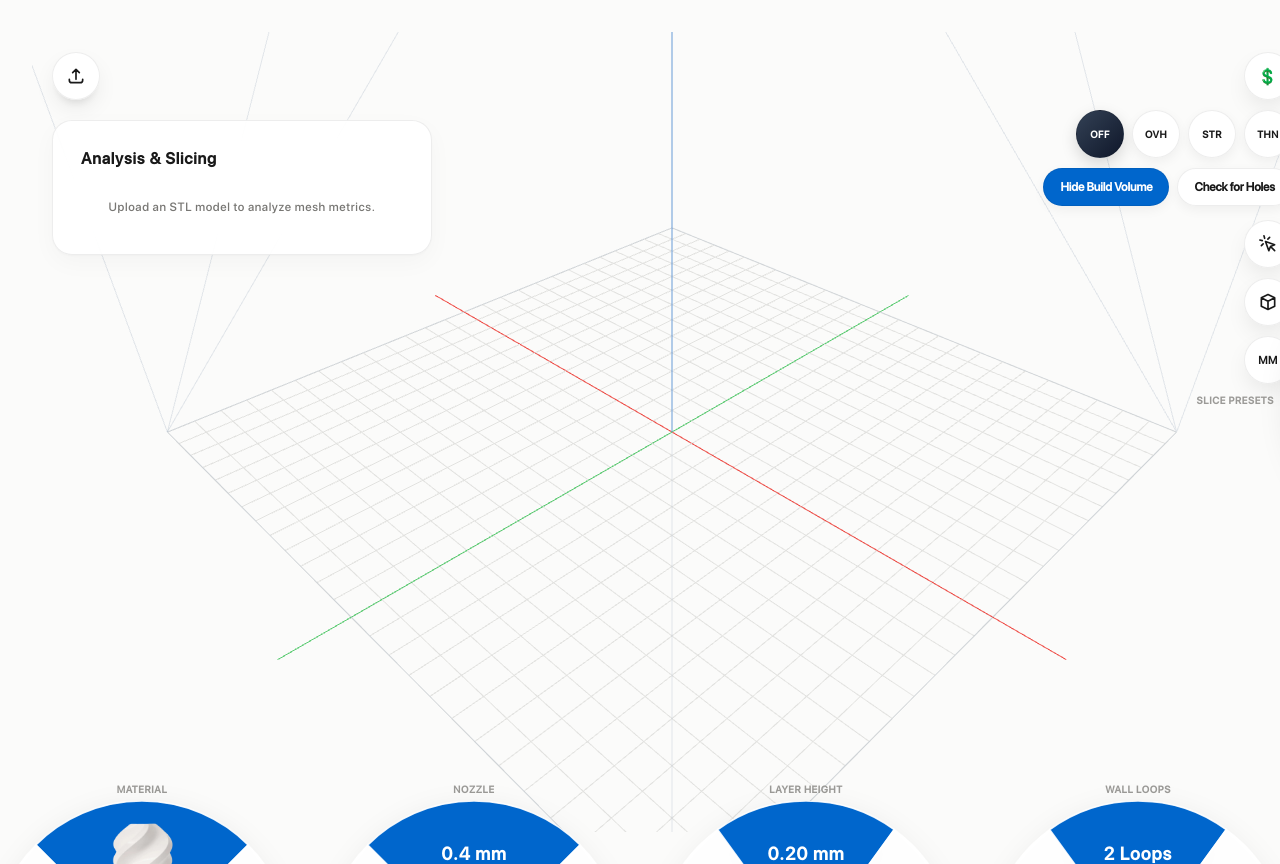
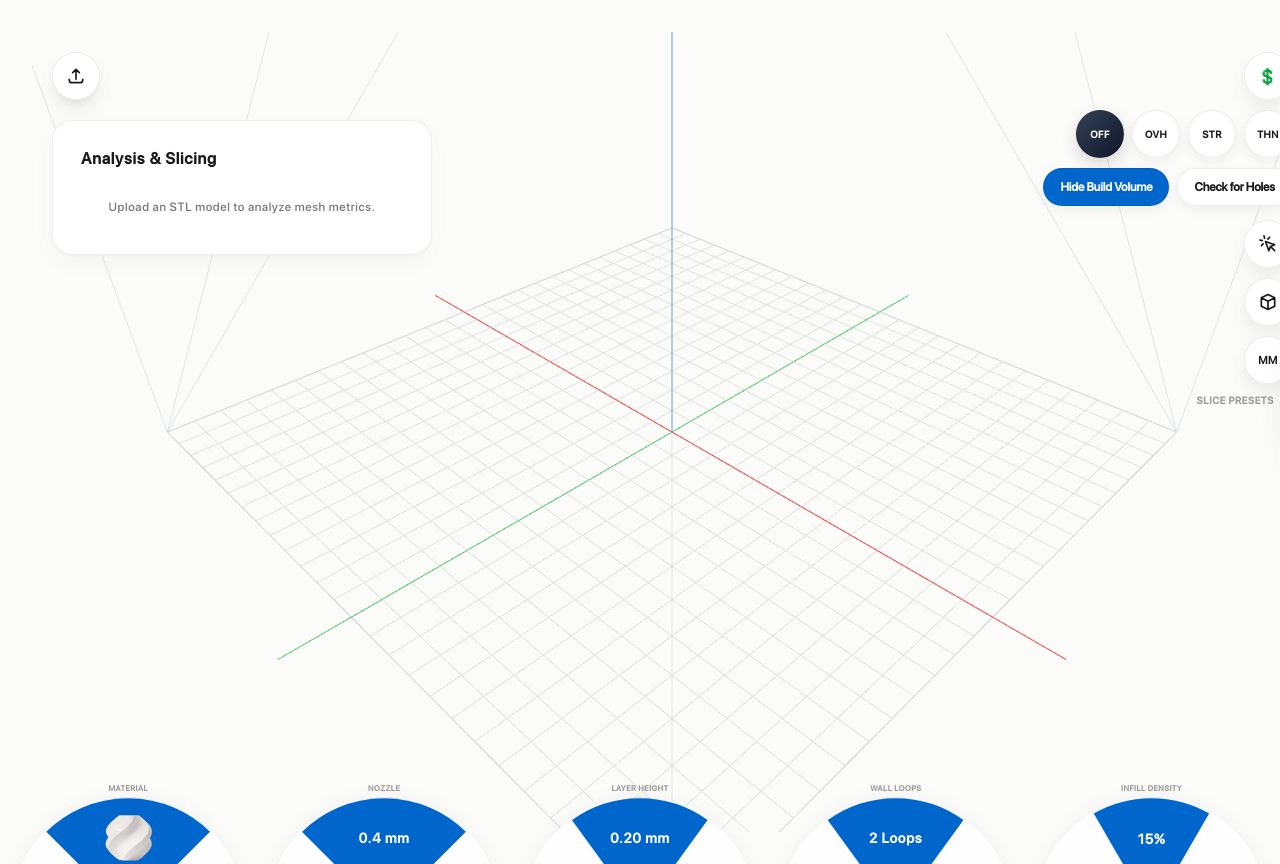
Before and after one commit to stinkyshreyas-jpg/PrintWise, a React (Vite) app in the folder frontend/: page / in a window 1280 px wide. Shown: the top 864 px of the page. Built offline with nearby package versions, Linux system fonts and the light colour scheme.

Commit message:
UI Refinements

```diff
--- a/frontend/src/App.tsx
+++ b/frontend/src/App.tsx
@@ -393,12 +393,14 @@ interface BottomWheelPanelProps {
   layerOptions: { label: string; value: number }[];
   wallIdx: number;
   infillIdx: number;
+  infillPatternIdx: number;
   onPrinterChange: (idx: number) => void;
   onMaterialChange: (idx: number) => void;
   onNozzleChange: (idx: number) => void;
   onLayerChange: (idx: number) => void;
   onWallChange: (idx: number) => void;
   onInfillChange: (idx: number) => void;
+  onInfillPatternChange: (idx: number) => void;
 }
 
 export function BottomWheelPanel({
@@ -409,36 +411,70 @@ export function BottomWheelPanel({
   layerOptions,
   wallIdx,
   infillIdx,
+  infillPatternIdx,
   onPrinterChange,
   onMaterialChange,
   onNozzleChange,
   onLayerChange,
   onWallChange,
   onInfillChange,
+  onInfillPatternChange,
 }: BottomWheelPanelProps) {
   return (
-    <div
-      style={{
-        position: "fixed",
-        bottom: 1,
-        left: "50%",
-        transform: "translateX(-50%)",
-        display: "flex",
-        flexDirection: "row",
-        alignItems: "flex-end",
-        gap: "16px",
-        zIndex: 50,
-        padding: 0,
-        margin: 0,
-      }}
-    >
+    <>
+      <style>{`
+        .bottom-wheel-container {
+          position: fixed;
+          bottom: 4px;
+          left: 50%;
+          transform: translateX(-50%);
+          display: flex;
+          flex-direction: row;
+          align-items: flex-end;
+          justify-content: center;
+          gap: clamp(4px, 1vw, 12px);
+          max-width: 98vw;
+          z-index: 50;
+          padding: 0 8px;
+          margin: 0;
+          transition: transform 0.2s ease, gap 0.2s ease;
+        }
+
+        /* Responsive scaling for standard 1366px & 1440px laptops */
+        @media (max-width: 1440px) {
+          .bottom-wheel-container {
+            transform: translateX(-50%) scale(0.88);
+            transform-origin: bottom center;
+          }
+        }
+
+        /* Responsive scaling for 1280px and smaller laptops */
+        @media (max-width: 1280px) {
+          .bottom-wheel-container {
+            transform: translateX(-50%) scale(0.78);
+            transform-origin: bottom center;
+          }
+        }
+
+        /* Compact fallback for smaller screens */
+        @media (max-width: 1024px) {
+          .bottom-wheel-container {
+            transform: translateX(-50%) scale(0.68);
+            transform-origin: bottom center;
+          }
+        }
+      `}</style>
+
+      <div className="bottom-wheel-container">
         <RadialWheel title="Printer" options={PRINTER_OPTIONS} selectedIndex={printerIdx} onChange={onPrinterChange} iconSize={64} autoHide={true} />
         <RadialWheel title="Material" options={MATERIAL_OPTIONS} selectedIndex={materialIdx} onChange={onMaterialChange} iconSize={64} autoHide={true} />
         <RadialWheel title="Nozzle" options={NOZZLE_OPTIONS} selectedIndex={nozzleIdx} onChange={onNozzleChange} autoHide={true} />
         <RadialWheel title="Layer Height" options={layerOptions} selectedIndex={layerIdx < layerOptions.length ? layerIdx : 0} onChange={onLayerChange} autoHide={true} />
         <RadialWheel title="Wall Loops" options={WALL_OPTIONS} selectedIndex={wallIdx} onChange={onWallChange} autoHide={true} />
         <RadialWheel title="Infill Density" options={INFILL_OPTIONS} selectedIndex={infillIdx} onChange={onInfillChange} autoHide={true} />
+        <RadialWheel title="Infill Pattern" options={INFILL_PATTERN_OPTIONS} selectedIndex={infillPatternIdx} onChange={onInfillPatternChange} iconSize={20} autoHide={true} />
       </div>
+    </>
   );
 }
 
@@ -699,7 +735,6 @@ Generated At: ${new Date().toLocaleString()}
   };
 
   return (
-
     <div style={{ width: "100vw", height: "100vh", position: "relative" }}>
       <Canvas
         shadows
@@ -760,12 +795,14 @@ Generated At: ${new Date().toLocaleString()}
         layerOptions={currentLayerOptions}
         wallIdx={wallIdx}
         infillIdx={infillIdx}
+        infillPatternIdx={infillPatternIdx}
         onPrinterChange={handlePrinterChange}
         onMaterialChange={handleMaterialChange}
         onNozzleChange={handleNozzleChange}
         onLayerChange={setLayerIdx}
         onWallChange={setWallIdx}
         onInfillChange={setInfillIdx}
+        onInfillPatternChange={setInfillPatternIdx}
       />
 
       <RightPresetWheel presetIdx={presetIdx} onPresetChange={applyPreset} />
@@ -1173,7 +1210,6 @@ Generated At: ${new Date().toLocaleString()}
             </div>
           )}
         </div>
-
       </div>
     </div>
   );
```
Lines whose indentation alone changed are shown as unchanged.
